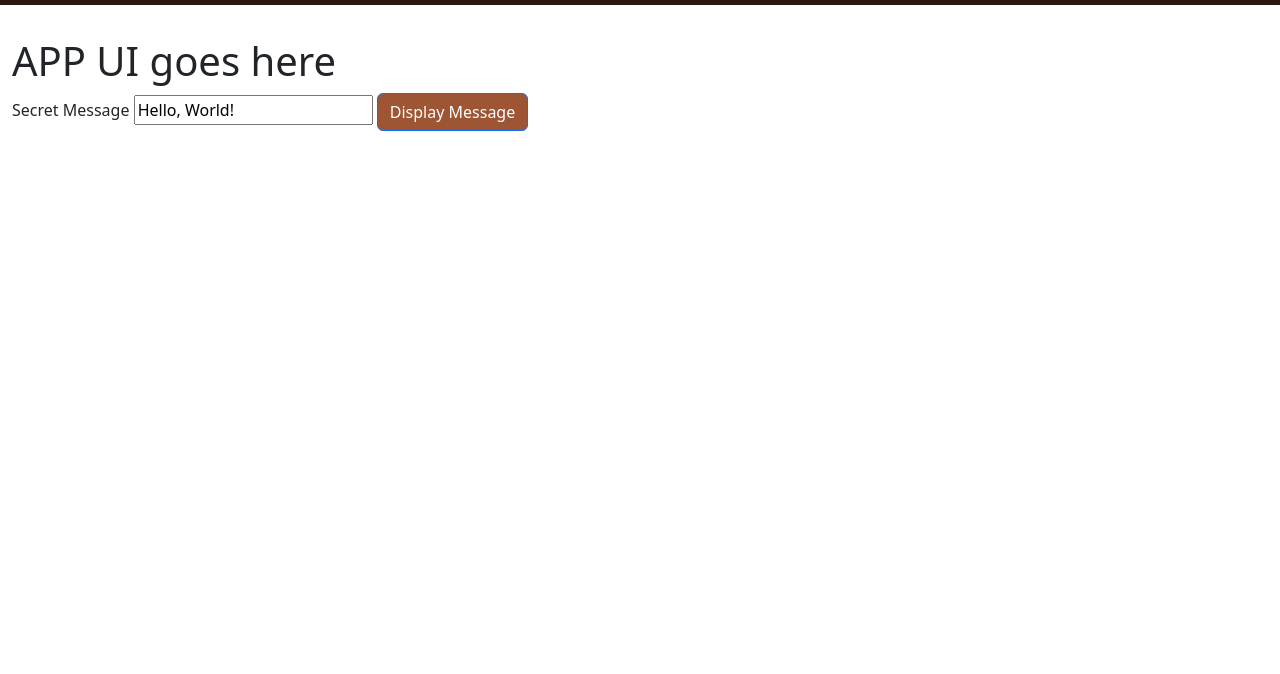
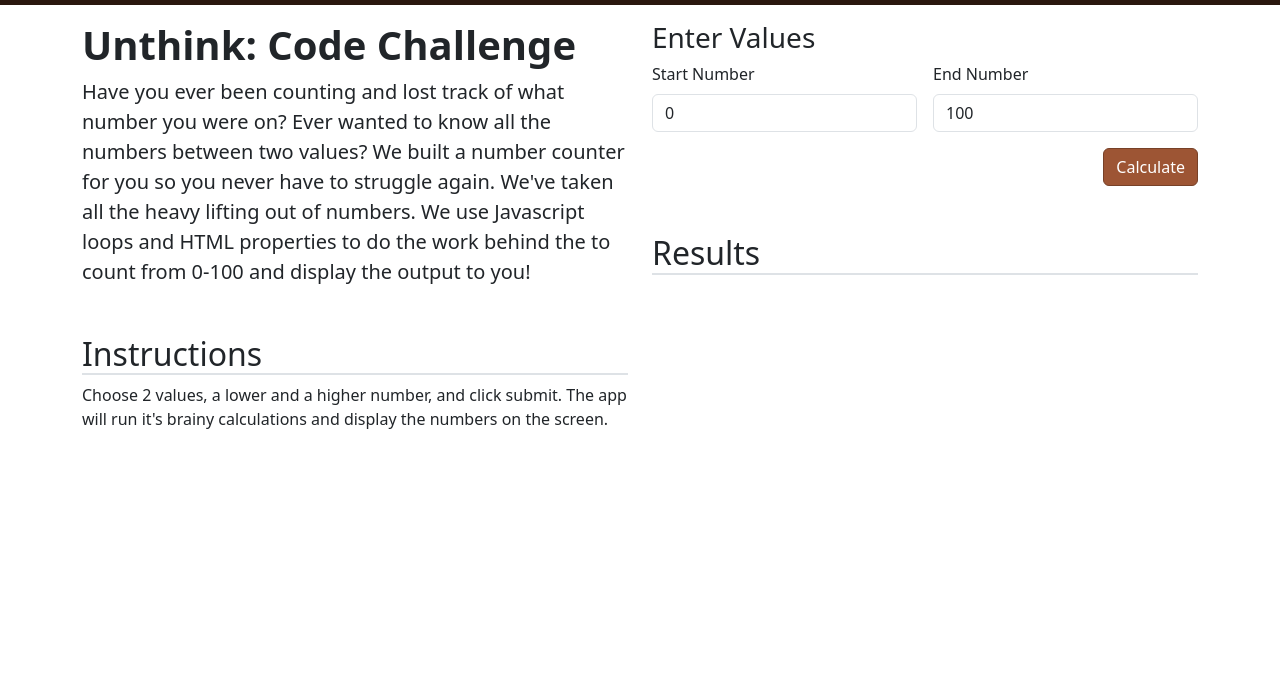
Before and after one commit to AustinAdamDenofrio/Unthink, a plain HTML site: page app.html in a window 1280 px wide. Shown: the part 53-727 px from the top of the page. Drawn offline with nearby package versions, Linux system fonts and the light colour scheme; some packages are replaced by stand-ins of ours; a script that the page names is missing.

Commit message:
Created the framework for the unthink app and made a debugger for it

```diff
--- a/app.html
+++ b/app.html
@@ -54,11 +54,75 @@
     </header>
 
 
-    <main class="container-xxl py-3 mt-3">
-        <h1>APP UI goes here</h1>
-        <label>Secret Message</label>
-        <input id="message" type="text" value="Hello, World!" placeholder="Enter a Message" />
-        <button id="btnSubmit" class="btn btn-primary">Display Message</button>
+    <main class="container py-3">
+       <div class="row row-cols-1 row-cols-md-2">
+            <div class="col">
+                <!-- Info -->
+                <h1 class="fw-bold">Unthink: Code Challenge</h1>
+                <p class="lead">
+                    Have you ever been counting and lost track of what number you were on? Ever wanted to know
+                    all the numbers between two values? We built a number counter for you so you never have to
+                    struggle again. We've taken all the heavy lifting out of numbers. We use Javascript loops
+                    and HTML properties to do the work behind the to count from 0-100 and display the output to you!
+                </p>
+                <h2 class="mt-5 border-2 border-bottom" >Instructions</h2>
+                <p>
+                    Choose 2 values, a lower and a higher number, and click submit.
+                    The app will run it's brainy calculations and display the numbers on the screen.
+                </p>
+            </div>
+            <div class="col">
+                <!-- App UI -->
+                <form>
+                    <h3>Enter Values</h3>
+                    <div class="row g-3">
+                        <div class="col-12 col-md-6">
+                            <label for="startNumber" class="form-label">Start Number</label>
+                            <input
+                                id="startNumber"
+                                class="form-control"
+                                name="startNumber"
+                                placeholder="Start Number"
+                                aria-label="Start Number"
+                                type="number"
+                                required
+                                value="0"
+                                max="100"
+                                min="0"/>
+                        </div>
+                        <div class="col-12 col-md-6">
+                            <label for="endNumber" class="form-label">End Number</label>
+                            <input
+                                id="endNumber"
+                                class="form-control"
+                                name="endNumber"
+                                placeholder="End Number"
+                                aria-label="End Number"
+                                type="number"
+                                required
+                                value="100"
+                                max="100"
+                                min="1"/>
+                        </div>
+                        <div class="col col-12 text-end">
+                            <button class="btn btn-primary" id="btnSubmit" type="button">
+                                Calculate
+                            </button>
+                        </div>
+
+                    </div>
+                </form>
+                <h2 class="mt-5 border-bottom border-2">Results</h2>
+                <div class="table-responsive">
+                    <table class="table table-striped">
+                        <tbody id="results">
+                            <!-- Results go here -->
+
+                        </tbody>
+                    </table>
+                </div>
+            </div>
+       </div>
     </main>
 
 
@@ -104,8 +168,10 @@
 
     <script>
         let button = document.getElementById('btnSubmit');
-        button.addEventListener('click', displayMessage);
+        button.addEventListener('click', getValues);
     </script>
+
+
 </body>
 
 </html>
--- a/css/site.css
+++ b/css/site.css
@@ -119,6 +119,12 @@ footer .bi:hover{
 
 .btn-primary {
     background-color: var(--ad-theme-600);
+    border-color: var(--ad-theme-700);
+}
+
+.btn-primary:hover {
+    background-color: var(--ad-theme-700);
+    border-color: var(--ad-theme-900);
 }
 
 #app-title {
--- a/js/site.js
+++ b/js/site.js
@@ -1,15 +1,60 @@
-//Display the value property of input id to alert
+// Collect user inputs
+// AKA the Entry Point
+function getValues() {
+  // get an input element for startNumber and grab its value.
+  let startNumber = document.getElementById('startNumber').value;
 
-function displayMessage() {
-    let inputBox = document.getElementById('message');
-    let message = inputBox.value;
+  // Do the same for endNumber
+  let endNumber = document.getElementById('endNumber').value;
 
-    Swal.fire({
-        title: "Unthink",
-        text: message,
-        icon: "success",
-        backdrop: false
+  // HTML strings need the data type converted to integers.
+  // This is the constructor
+  startNumber = Number(startNumber)
+  endNumber = Number(endNumber)
 
-      });
+  // run the function, passing the numbers, itll make an array and itll pass back an array.
+  let generatedNumbers = generateValues(startNumber, endNumber);
+
+  displayValues(generatedNumbers);
 
 }
+
+
+
+
+
+// generate a list of numbers between those 2 values
+function generateValues(start, end) {
+  let numbers = [];
+
+  for (let i = start; i <= end; i = i + 1) {
+      numbers.push(i);
+  }
+
+  return numbers;
+}
+
+
+
+
+
+
+
+// display in results table
+function displayValues(numberArray) {
+
+  // numberArray = [0,1,2,3,....]
+  let tableHtml = '';
+
+  for (let index = 0; index < numberArray.length; index = index + 1) {
+
+    let number = numberArray[index];
+
+    tableHtml = tableHtml + '<tr><td>' + number + '</td></tr>';
+
+  }
+
+  let tbody = document.getElementById('results');
+
+  tbody.innerHTML = tableHtml;
+}
```
Also changed, not shown: index.html (+1 -1 lines).
